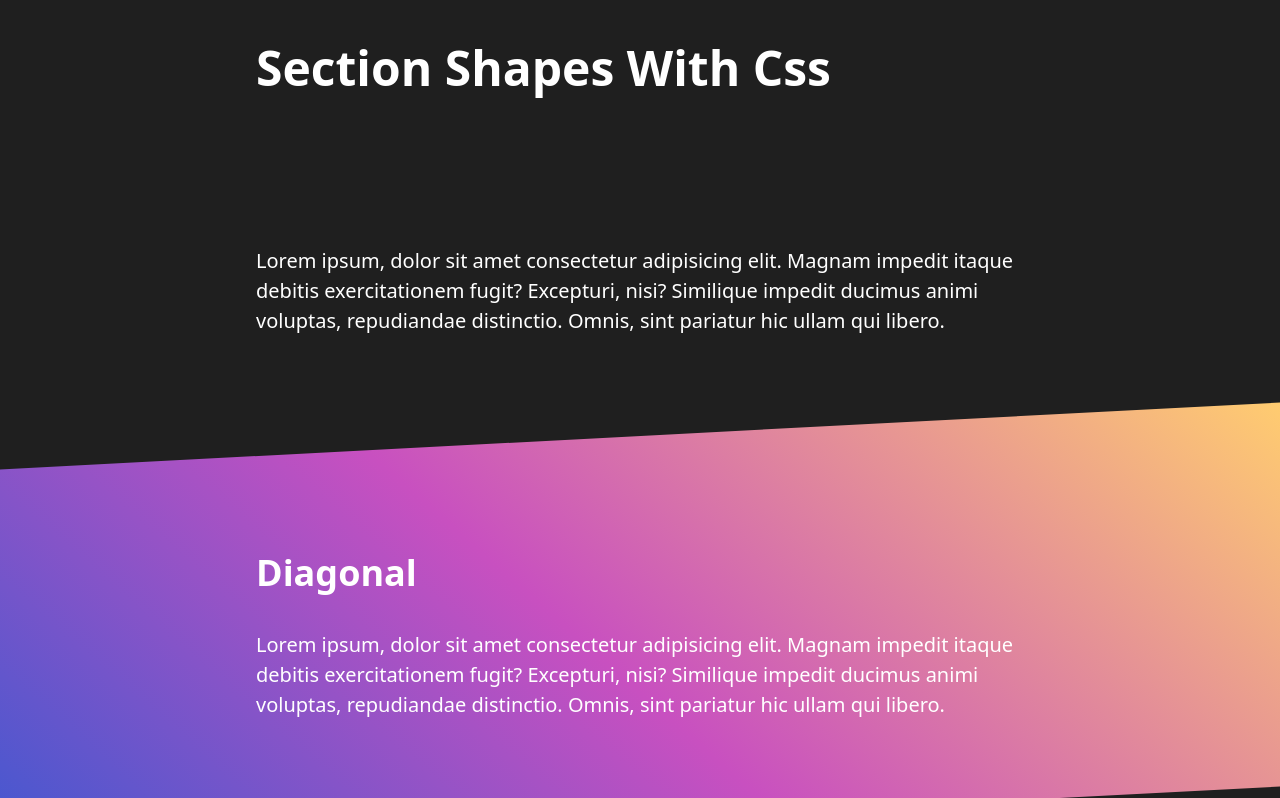
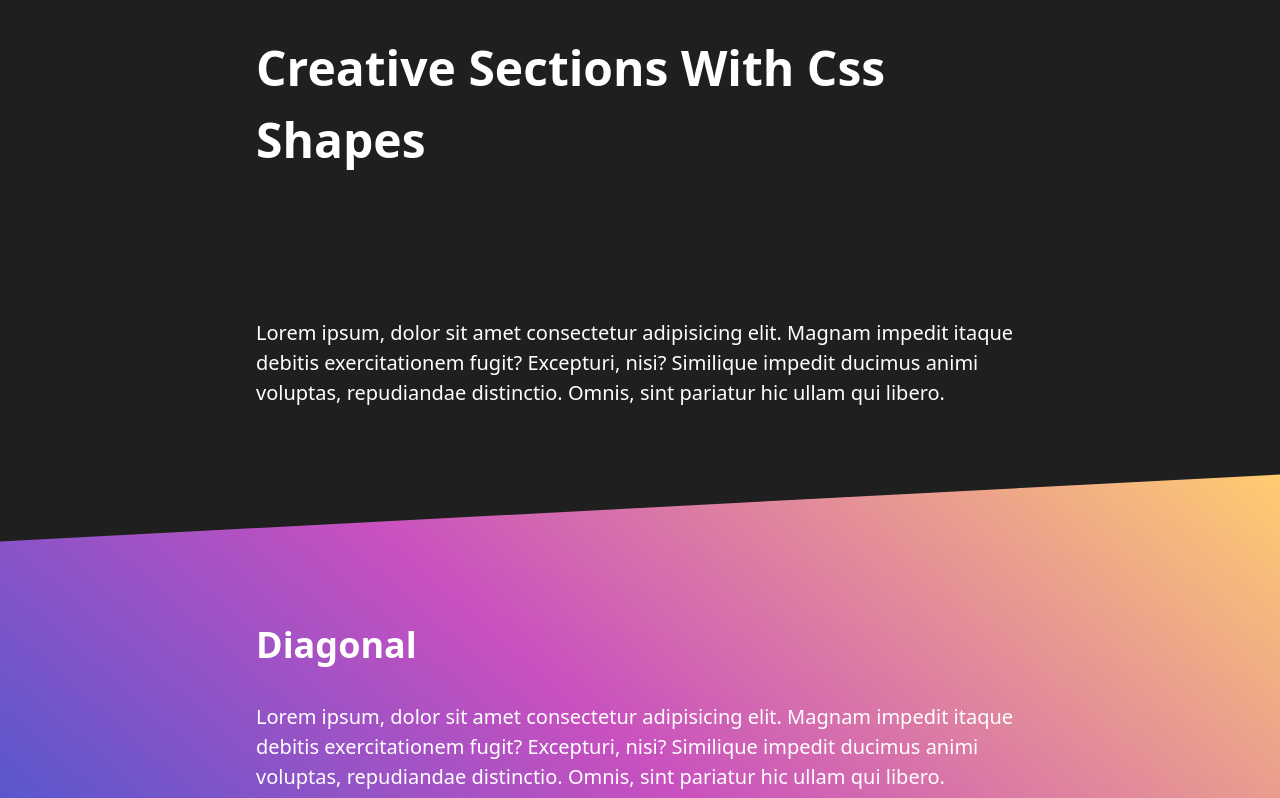
Before and after one commit to bilalturkmen/shapes-with-css, a plain HTML site: page index.html in a window 1280 px wide. Shown: the top 798 px of the page. Drawn offline with Linux system fonts and the light colour scheme.

Commit message:
update title

```diff
--- a/index.html
+++ b/index.html
@@ -10,12 +10,12 @@
       href="./assets/digital_ist.svg"
       type="image/x-icon"
     />
-    <title>Separate Web Sections with Shapes</title>
+    <title>Separating Web Sections with Css Shapes</title>
   </head>
   <body>
     <header>
       <div class="wrapper">
-        <h1 class="site-title">Section Shapes With Css</h1>
+        <h1 class="site-title">Creative Sections With Css Shapes</h1>
       </div>
     </header>
     <section>
```
